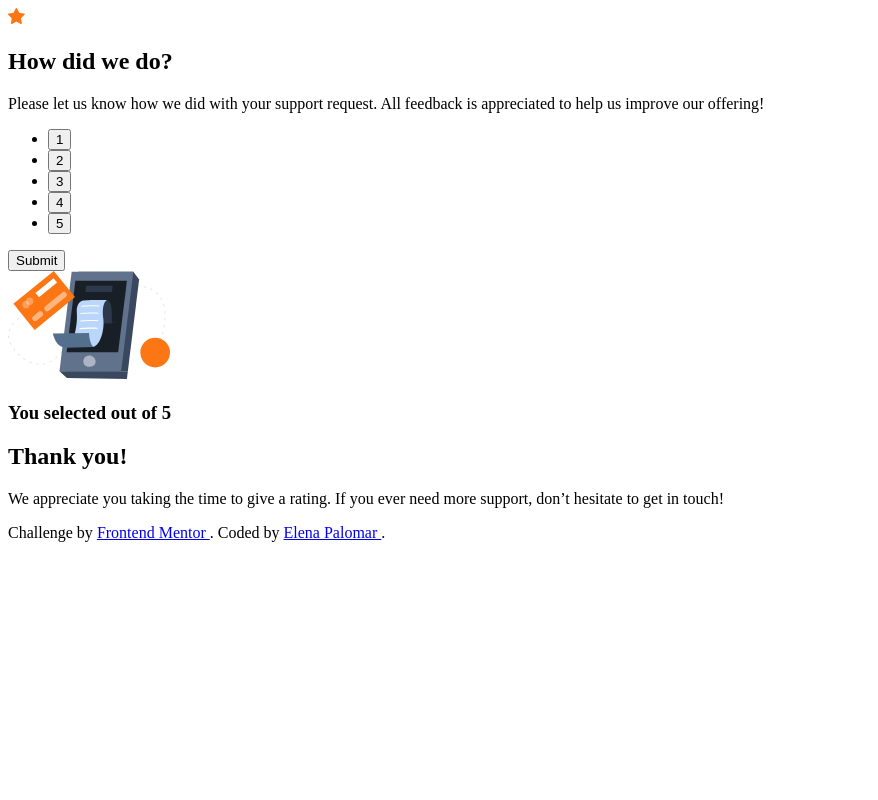
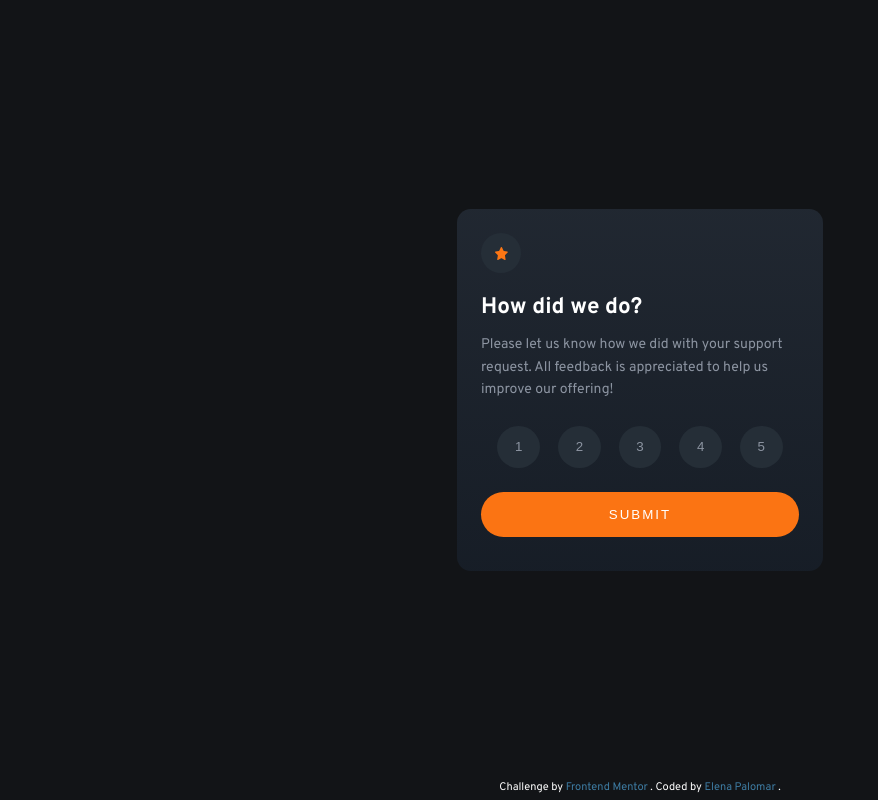
Before and after one commit to ElenaPalomar/interactive-rating, a plain HTML site: page index.html in a window 1280 px wide. Shown: the whole page, without its empty margins (0-878 px from the left). Drawn offline with Linux system fonts and the light colour scheme.

Commit message:
add landing styles and js + add reset style

```diff
--- /dev/null
+++ b/css/reset.css
@@ -0,0 +1,17 @@
+* {
+  margin: 0;
+  padding: 0;
+  box-sizing: border-box;
+}
+
+a {
+  text-decoration: none;
+}
+
+ul {
+  list-style: none;
+}
+
+button {
+  border: none;
+}
--- /dev/null
+++ b/css/styles.css
@@ -0,0 +1,138 @@
+/* VARIABLES */
+:root {
+  /* colors */
+  --background: hsl(216, 12%, 8%);
+  --cardBackground1: hsl(215, 20%, 16%);
+  --cardBackground2: hsl(215, 26%, 12%);
+  --elements: hsl(25, 97%, 53%);
+  --elementsHover: hsl(214, 12%, 54%);
+  --text: hsl(217, 10%, 59%);
+  --buttons: hsl(210, 19%, 18%);
+  --white: hsl(0, 0%, 100%);
+  --links: hsl(203, 45%, 44%);
+
+  /* fonts */
+  --font: 'Overpass', sans-serif;
+  font-size: 62.5%;
+}
+
+/* GLOBAL */
+html {
+  font-size: 16px;
+}
+body {
+  background-color: var(--background);
+  height: 100vh;
+  font-family: var(--font);
+  font-size: 1.5rem;
+  display: flex;
+  flex-direction: column;
+  justify-content: stretch;
+  align-items: center;
+}
+
+/* MAIN */
+.main {
+  flex-grow: 1;
+  display: flex;
+  justify-content: center;
+  align-items: center;
+}
+
+/* section.landing */
+.landing {
+  background-image: linear-gradient(var(--cardBackground1), var(--cardBackground2));
+  border-radius: 1.4rem;
+  width: calc(100% - 4.8rem);
+  max-width: 41.4rem;
+  padding: 2.4rem;
+}
+.imageContainer {
+  background-color: var(--buttons);
+  border-radius: 50%;
+  width: 4rem;
+  height: 4rem;
+  display: flex;
+  justify-content: center;
+  align-items: center;
+}
+.star {
+  width: 1.3rem;
+  height: 1.3rem;
+}
+.title {
+  margin-top: 2rem;
+  color: var(--white);
+  font-size: 2.rem;
+}
+.text {
+  padding: 1.2rem 0 2.4rem;
+  color: var(--text);
+  font-size: 1.4rem;
+  line-height: 1.6;
+}
+.list {
+  display: flex;
+  justify-content: center;
+  align-items: center;
+  gap: 1.8rem;
+}
+.btn {
+  background-color: var(--buttons);
+  border-radius: 50%;
+  width: 3.2em;
+  height: 4.2rem;
+  color: var(--text);
+  display: flex;
+  justify-content: center;
+  align-items: center;
+  cursor: pointer;
+}
+.btn:focus {
+  background-color: var(--elements);
+}
+.btn:hover {
+  background-color: var(--elementsHover);
+}
+.submit {
+  background-color: var(--elements);
+  border-radius: 5rem;
+  width: 100%;
+  margin: 2.4rem 0 1rem;
+  padding: 1.5rem;
+  color: var(--white);
+  letter-spacing: 0.2rem;
+  display: flex;
+  text-transform: uppercase;
+  justify-content: center;
+  align-items: center;
+  cursor: pointer;
+}
+
+
+
+/* section.thanks */
+.thanks {
+  background-color: var(--cardBackground);
+
+}
+
+
+
+
+
+/* FOOTER */
+.attribution {
+  height: 2rem;
+  color: var(--white);
+  font-size: 1.1rem;
+  text-align: center;
+}
+.attribution__links {
+  color: var(--links);
+}
+
+/* GLOBAL SPECIFICITY */
+.hidden {
+  display: none;
+}
--- a/index.html
+++ b/index.html
@@ -3,8 +3,10 @@
   <head>
     <meta charset="UTF-8" />
     <meta name="viewport" content="width=device-width, initial-scale=1.0" />
-    <!-- displays site properly based on user's device -->
 
+    <title>Interactive rating</title>
+
+    <!-- FAVICON -->
     <link
       rel="icon"
       type="image/png"
@@ -12,38 +14,62 @@
       href="./images/favicon-32x32.png"
     />
 
-    <title>Interactive rating</title>
+    <!-- FONTS -->
+    <link rel="preconnect" href="https://fonts.googleapis.com" />
+    <link rel="preconnect" href="https://fonts.gstatic.com" crossorigin />
+    <link
+      href="https://fonts.googleapis.com/css2?family=Overpass:wght@400;700&display=swap"
+      rel="stylesheet"
+    />
+
+    <!-- STYLES -->
+    <link rel="stylesheet" href="./css/reset.css" />
+    <link rel="stylesheet" href="./css/styles.css" />
   </head>
   <body>
     <main class="main">
-      <section class="landing">
-        <img src="./images/icon-star.svg" alt="Star icon" class="start" />
+      <section class="landing js_landing">
+        <div class="imageContainer">
+          <img src="./images/icon-star.svg" alt="Star icon" class="star" />
+        </div>
         <h1 class="title">How did we do?</h1>
         <p class="text">
           Please let us know how we did with your support request. All feedback
           is appreciated to help us improve our offering!
         </p>
         <form class="form">
-          <ul class="landing__list">
-            <li class="landing_item"><button class="btn js_btn">1</button></li>
-            <li class="landing_item"><button class="btn js_btn">2</button></li>
-            <li class="landing_item"><button class="btn js_btn">3</button></li>
-            <li class="landing_item"><button class="btn js_btn">4</button></li>
-            <li class="landing_item"><button class="btn js_btn">5</button></li>
+          <ul class="list">
+            <li class="landing_item">
+              <button value="1" class="btn js_btn">1</button>
+            </li>
+            <li class="landing_item">
+              <button value="2" class="btn js_btn">2</button>
+            </li>
+            <li class="landing_item">
+              <button value="3" class="btn js_btn">3</button>
+            </li>
+            <li class="landing_item">
+              <button value="4" class="btn js_btn">4</button>
+            </li>
+            <li class="landing_item">
+              <button value="5" class="btn js_btn">5</button>
+            </li>
           </ul>
-          <button class="submit">Submit</button>
+          <button disabled class="submit js_submit">Submit</button>
         </form>
       </section>
 
-      <section class="thanks hidden">
-        <img
-          src="./images/illustration-thank-you.svg"
-          alt="Rating sent"
-          class="ratingSent"
-        />
+      <section class="thanks js_thanks hidden">
+        <picture>
+          <img
+            src="./images/illustration-thank-you.svg"
+            alt="Rating sent"
+            class="ratingSent"
+          />
+        </picture>
         <h3 class="selectedRating">
           You selected
-          <span class="rating"></span>
+          <span class="rating js_rating"></span>
           out of 5
         </h3>
         <h2 class="title">Thank you!</h2>
@@ -73,5 +99,6 @@
       </a>
       .
     </footer>
+    <script src="./js/script.js"></script>
   </body>
 </html>
--- /dev/null
+++ b/js/script.js
@@ -0,0 +1,31 @@
+/* VARIABLES/CONSTANTS */
+const buttons = document.querySelectorAll('.js_btn');
+const submit = document.querySelector('.js_submit');
+const landingContainer = document.querySelector('.js_landing');
+const thanksContainer = document.querySelector('.js_thanks');
+const rating = document.querySelector('.js_rating');
+
+
+/* HANDLE FUNCTIONS */
+const handleButton = (event, item) => {
+  event.preventDefault();
+  rating.innerHTML = event.target.value;
+  submit.removeAttribute('disabled');
+}
+
+const handleSubmit = (event) => {
+  event.preventDefault();
+  landingContainer.classList.add('hidden');
+  thanksContainer.classList.remove('hidden');
+}
+
+
+/* LISTENERS */
+const buttonsListeners = (array) => {
+  for (const item of array) {
+    item.addEventListener('click', handleButton);
+  }
+}
+buttonsListeners(buttons);
+
+submit.addEventListener('click', handleSubmit)
```
